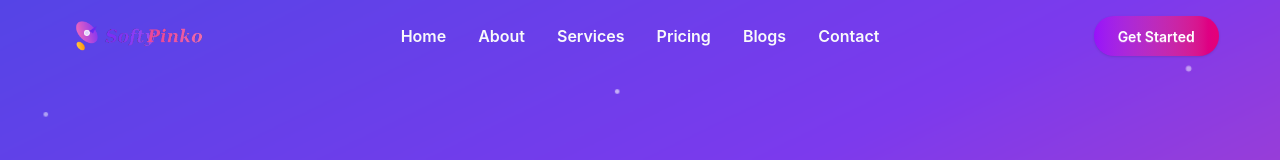
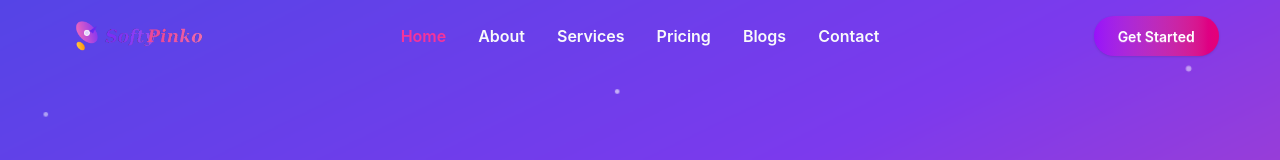
Before and after one commit to sayedrkhalid-dev/softy-pinko, a React (Vite) app: page / in a window 1280 px wide. Shown: the top 160 px of the page. Built offline with nearby package versions, Linux system fonts and the light colour scheme.

Commit message:
Add active navi item feature

```diff
--- a/src/components/Navbar/Navbar.jsx
+++ b/src/components/Navbar/Navbar.jsx
@@ -5,6 +5,7 @@ import scrollToSection from "../../scrollToSection/scrollToSection";
 
 const Navbar = ({ items }) => {
   const [scrolled, setScrolled] = useState(false);
+  const [activeItem, setActiveItem] = useState("home");
 
   useEffect(() => {
     const h = () => setScrolled(window.scrollY > 40);
@@ -34,8 +35,11 @@ const Navbar = ({ items }) => {
             >
               {items.map((item) => (
                 <li
-                  onClick={() => scrollToSection(item.label)}
                   key={item.id}
+                  onClick={() => {
+                    setActiveItem(item.label);
+                    scrollToSection(item.label);
+                  }}
                   className="text-purple-800 text-base font-semibold capitalize select-none cursor-pointer transition-all ease-in-out duration-300 hover:text-pink-500"
                 >
                   {item.label}
@@ -59,8 +63,11 @@ const Navbar = ({ items }) => {
             {items.map((item) => (
               <li
                 key={item.id}
-                onClick={() => scrollToSection(item.label)}
-                className={`${scrolled ? "text-purple-800" : "text-gray-50"} text-base font-semibold capitalize select-none cursor-pointer transition-all ease-in-out duration-300 hover:text-pink-500`}
+                onClick={() => {
+                  setActiveItem(item.label);
+                  scrollToSection(item.label);
+                }}
+                className={`${activeItem === item.label ? "text-pink-500" : "text-gray-50"} ${scrolled && activeItem === item.label ? "text-pink-500" : scrolled && activeItem !== item.label ? "text-purple-800" : "text-gray-50"} text-base font-semibold capitalize select-none cursor-pointer transition-all ease-in-out duration-300 hover:text-pink-500`}
               >
                 {item.label}
               </li>
```
